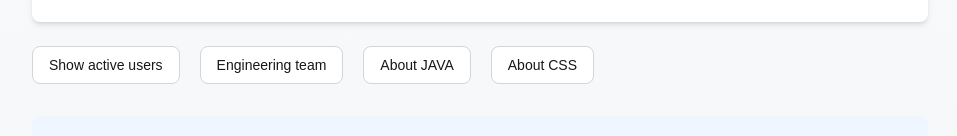
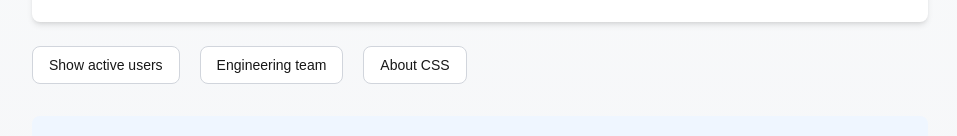
Before and after one commit to Kamakshi-Aruna/cloudflare-tool-calling-database, a Next.js app: page / in a window 1280 px wide. Shown: the part 208-344 px from the top of the page, without its empty margins (160-1117 px from the left). Built offline with nearby package versions, Linux system fonts and the light colour scheme.

Commit message:
code updates

```diff
--- a/src/app/page.tsx
+++ b/src/app/page.tsx
@@ -19,7 +19,6 @@ export default function Home() {
   const exampleQueries = [
     { label: 'Show active users', query: 'Show me the list of active users' },
     { label: 'Engineering team', query: 'List all active users in Engineering department' },
-    { label: 'About JAVA', query: 'What is our java?' },
     { label: 'About CSS', query: 'What is CSS?' },
   ];
 
```
